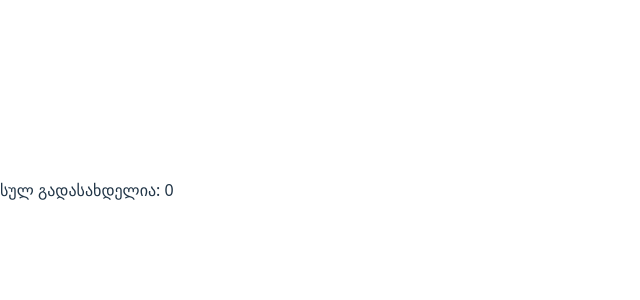
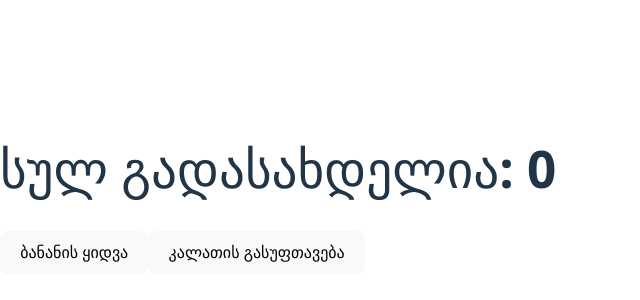
Before and after one commit to sabaPhruidze/redux-shop, a React (Vite) app: page / in a window 1280 px wide. Shown: the part 210-510 px from the top of the page, without its empty margins (0-640 px from the left). Built offline with nearby package versions, Linux system fonts and the light colour scheme.

Commit message:
So I imported 2 keys addToCart and clearCart from cartSlice where we created it and than used dispatch which is like an order of giving information to concreate button

```diff
--- a/src/App.jsx
+++ b/src/App.jsx
@@ -1,12 +1,22 @@
-import { useSelector } from "react-redux"
+import { useSelector,useDispatch } from "react-redux"
+import { addToCart,clearCart } from "./redux/cartSlice"
 
 function App() {
   // ვიღებთ მთლიან state-ს და იქიდან მხოლოდ ჩვენს cart-ს
   const cartData = useSelector((state) => state.cart)
+  //ვქმნით კურიერს
+  const dispatch = useDispatch();
+  const banana = { id: 1, name: 'ბანანი', price: 3 };
 
   return (
     <div>
-       სულ გადასახდელია: {cartData.totalPrice}
+     <h1>  სულ გადასახდელია: {cartData.totalPrice} </h1>
+     <button onClick={() => dispatch(addToCart(banana))}> {/* ვეუბნები რომ გაუშვას ბრძანება რომლითაც addToCart რომელიც შევქმენით slice ში ღილაკად მიიღოს და დაამუშაოს banana */}
+      ბანანის ყიდვა
+     </button>
+     <button onClick={() => dispatch(clearCart())}>
+      კალათის გასუფთავება
+     </button>
     </div>
   )
 }
```
